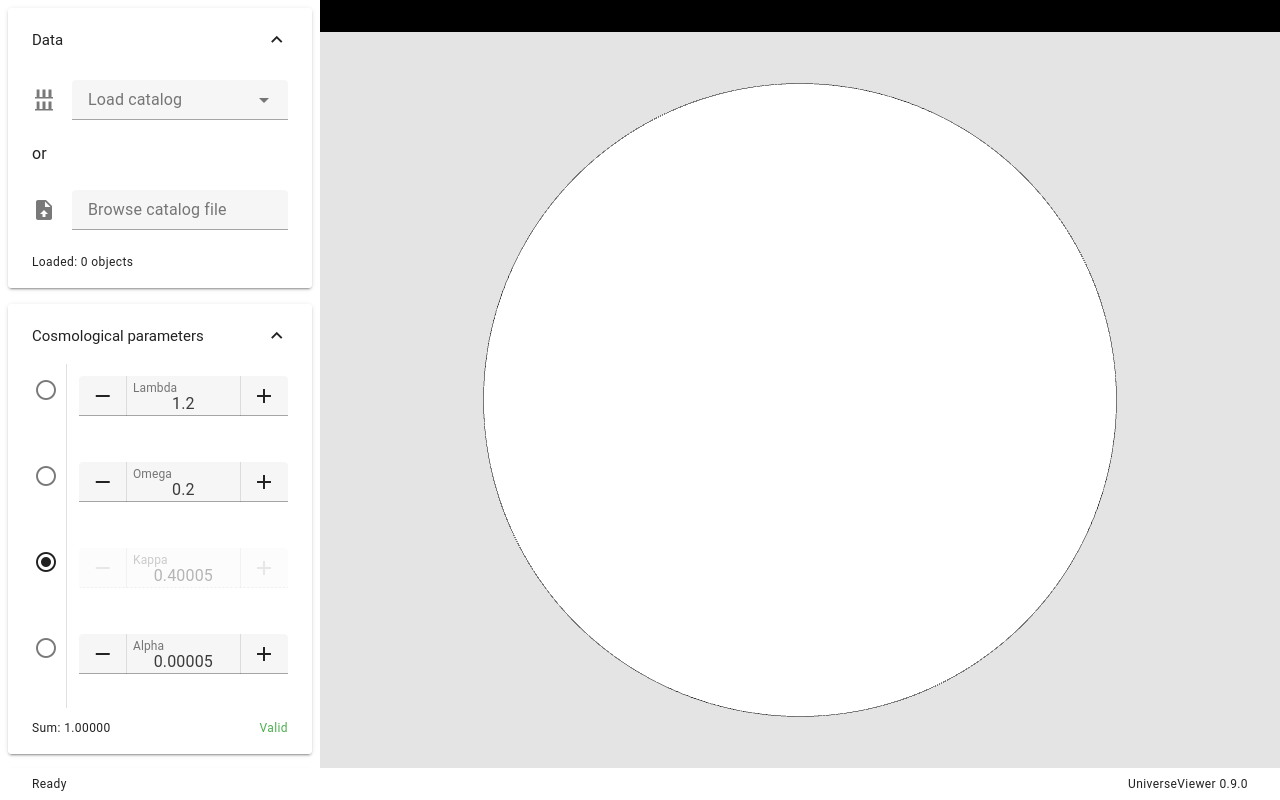
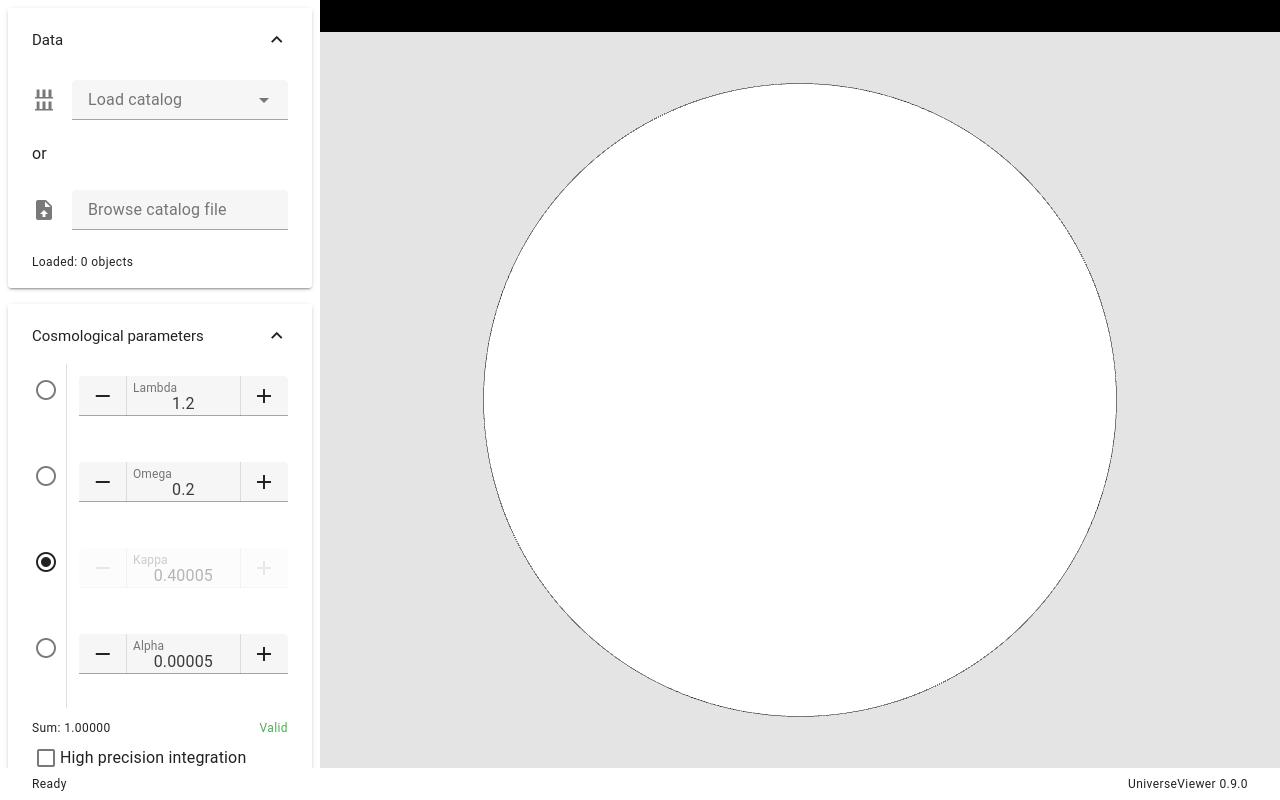
Before and after one commit to UniverseViewer/universe-viewer, a Vue app: page / in a window 1280 px wide. Built offline with nearby package versions, Linux system fonts and the light colour scheme.

Commit message:
Moved high precision integration checkbox in cosmological parameters area

```diff
--- a/src/views/MainWindow.vue
+++ b/src/views/MainWindow.vue
@@ -122,6 +122,13 @@
                       {{ isConstraintValid ? 'Valid' : 'Invalid' }}
                     </span>
                   </div>
+                  <v-checkbox
+                    :disabled="busy"
+                    v-model="precisionEnabled"
+                    label="High precision integration"
+                    density="compact"
+                    hide-details
+                  ></v-checkbox>
                 </v-expansion-panel-text>
               </v-expansion-panel>
 
@@ -213,13 +220,6 @@
                       {{ objectPointSize.toFixed(1) }}
                     </template>
                   </v-slider>
-                  <v-checkbox
-                    :disabled="busy"
-                    v-model="precisionEnabled"
-                    label="High precision integration"
-                    density="compact"
-                    hide-details
-                  ></v-checkbox>
                 </v-expansion-panel-text>
               </v-expansion-panel>
             </v-expansion-panels>
```
